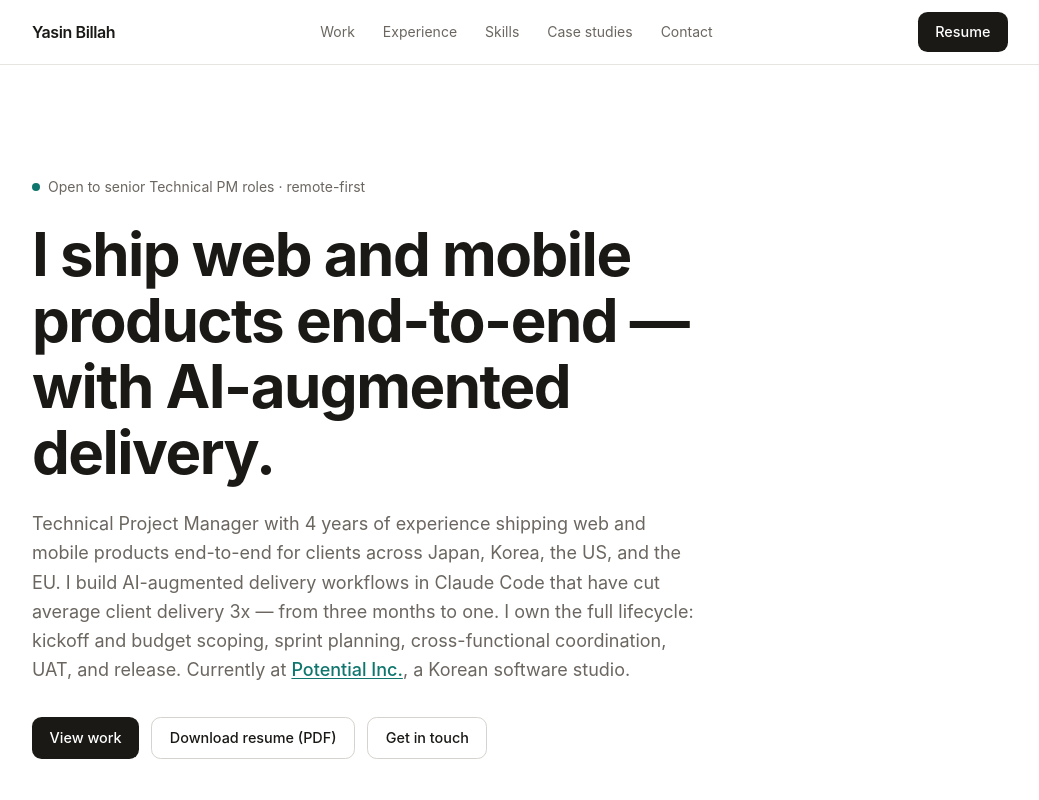
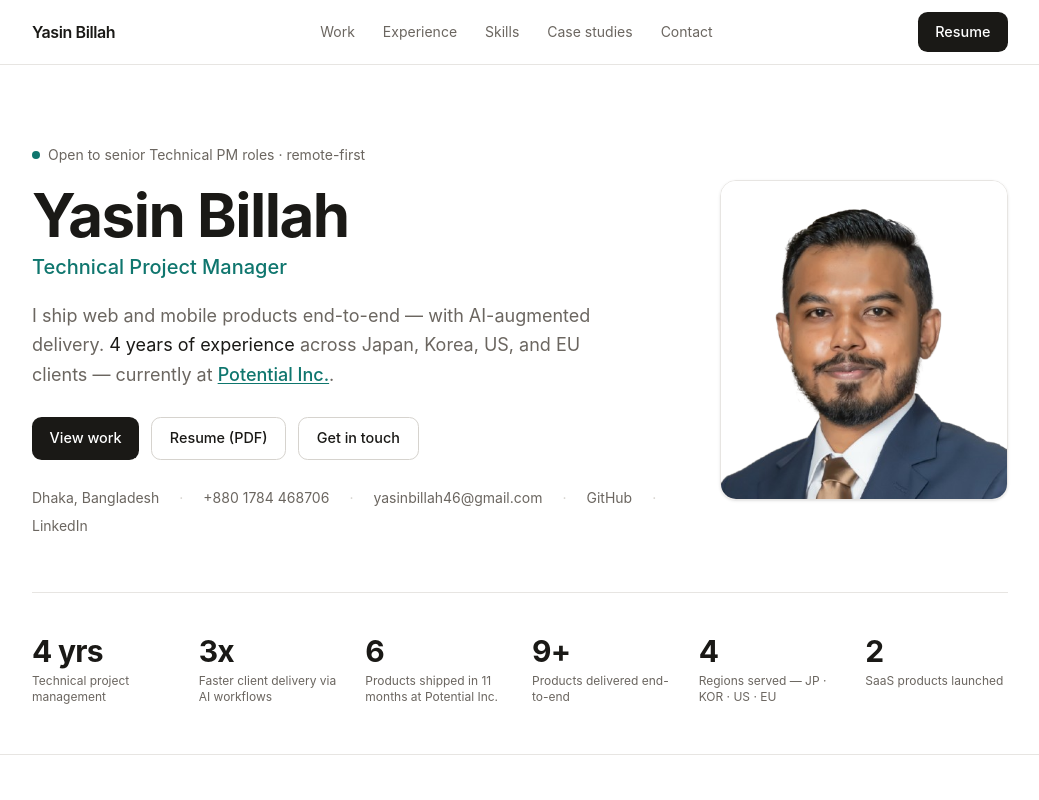
Before and after one commit to yasin29/portfolio, a Next.js app: page / in a window 1280 px wide. Shown: the top 800 px of the page, without its empty margins (120-1159 px from the left). Built offline with nearby package versions, Linux system fonts and the light colour scheme.

Commit message:
Hero: profile photo, name banner, full CV contact details; resume opens in new tab

```diff
--- a/src/app/page.tsx
+++ b/src/app/page.tsx
@@ -157,7 +157,10 @@ export default function Home() {
             <a href={profile.socials.linkedin} target="_blank" rel="noreferrer" className="btn btn-ghost">
               LinkedIn
             </a>
-            <a href={profile.resume} className="btn btn-ghost">
+            <a href={profile.socials.github} target="_blank" rel="noreferrer" className="btn btn-ghost">
+              GitHub
+            </a>
+            <a href={profile.resume} target="_blank" rel="noreferrer" className="btn btn-ghost">
               Resume (PDF)
             </a>
           </div>
--- a/src/components/Hero.tsx
+++ b/src/components/Hero.tsx
@@ -1,8 +1,14 @@
-import { profile, highlights } from '@/lib/profile';
+import Image from 'next/image';
+import { profile, highlights, basePath } from '@/lib/profile';
 
 export default function Hero() {
+  const tel = `tel:${profile.phone.replace(/\s+/g, '')}`;
+
   return (
-    <section className="container-page pt-20 pb-12 md:pt-28">
+    <section className="container-page pt-14 pb-12 md:pt-20">
+      <div className="grid items-center gap-10 md:grid-cols-[1fr_auto] md:gap-14">
+        {/* intro text */}
+        <div className="order-2 md:order-1">
           <div className="flex items-center gap-2 text-sm text-[var(--muted)]">
             <span className="relative flex h-2 w-2">
               <span className="absolute inline-flex h-full w-full animate-ping rounded-full bg-[var(--accent)] opacity-60" />
@@ -11,13 +17,17 @@ export default function Hero() {
             {profile.availability}
           </div>
 
-      <h1 className="mt-6 max-w-3xl text-4xl font-bold leading-[1.1] tracking-tight md:text-6xl">
-        {profile.tagline}
+          <h1 className="mt-5 text-5xl font-bold tracking-tight md:text-6xl">
+            {profile.name}
           </h1>
+          <p className="mt-2 text-lg font-medium text-[var(--accent)] md:text-xl">
+            {profile.role}
+          </p>
 
-      <p className="mt-6 max-w-2xl text-lg leading-relaxed text-[var(--muted)]">
-        {profile.intro}{' '}
-        Currently at{' '}
+          <p className="mt-5 max-w-xl text-lg leading-relaxed text-[var(--muted)]">
+            {profile.tagline}{' '}
+            <span className="text-[var(--foreground)]">4 years of experience</span>{' '}
+            across Japan, Korea, US, and EU clients — currently at{' '}
             <a
               href={profile.currentlyAt.url}
               target="_blank"
@@ -26,19 +36,57 @@ export default function Hero() {
             >
               {profile.currentlyAt.company}
             </a>
-        , {profile.currentlyAt.note}.
+            .
           </p>
 
-      <div className="mt-8 flex flex-wrap gap-3">
+          {/* CTAs */}
+          <div className="mt-7 flex flex-wrap gap-3">
             <a href="#work" className="btn btn-primary">
               View work
             </a>
-        <a href={profile.resume} className="btn btn-ghost">
-          Download resume (PDF)
+            <a href={profile.resume} target="_blank" rel="noreferrer" className="btn btn-ghost">
+              Resume (PDF)
             </a>
             <a href={`mailto:${profile.email}`} className="btn btn-ghost">
               Get in touch
             </a>
+          </div>
+
+          {/* contact details from CV */}
+          <div className="mt-7 flex flex-wrap gap-x-5 gap-y-2 text-sm text-[var(--muted)]">
+            <span>{profile.location}</span>
+            <span aria-hidden className="text-[var(--border-strong)]">·</span>
+            <a href={tel} className="hover:text-[var(--accent)]">
+              {profile.phone}
+            </a>
+            <span aria-hidden className="text-[var(--border-strong)]">·</span>
+            <a href={`mailto:${profile.email}`} className="hover:text-[var(--accent)]">
+              {profile.email}
+            </a>
+            <span aria-hidden className="text-[var(--border-strong)]">·</span>
+            <a href={profile.socials.github} target="_blank" rel="noreferrer" className="hover:text-[var(--accent)]">
+              GitHub
+            </a>
+            <span aria-hidden className="text-[var(--border-strong)]">·</span>
+            <a href={profile.socials.linkedin} target="_blank" rel="noreferrer" className="hover:text-[var(--accent)]">
+              LinkedIn
+            </a>
+          </div>
+        </div>
+
+        {/* photo */}
+        <div className="order-1 justify-self-center md:order-2 md:justify-self-end">
+          <div className="relative h-60 w-60 overflow-hidden rounded-2xl border border-[var(--border)] shadow-sm sm:h-72 sm:w-72 md:h-80 md:w-72">
+            <Image
+              src={`${basePath}/yasin-billah.png`}
+              alt={`${profile.name} — ${profile.role}`}
+              fill
+              priority
+              sizes="(max-width: 768px) 15rem, 18rem"
+              className="object-cover object-top"
+            />
+          </div>
+        </div>
       </div>
 
       {/* metric strip */}
--- a/src/components/Nav.tsx
+++ b/src/components/Nav.tsx
@@ -25,7 +25,7 @@ export default function Nav() {
           ))}
         </nav>
 
-        <a href={profile.resume} className="btn btn-primary text-sm">
+        <a href={profile.resume} target="_blank" rel="noreferrer" className="btn btn-primary text-sm">
           Resume
         </a>
       </div>
--- a/src/lib/profile.ts
+++ b/src/lib/profile.ts
@@ -2,7 +2,9 @@
 // Source of truth: Yasin Billah CV (2026-06-17). Defensible facts only.
 
 // Set at build time (e.g. "/portfolio" for GitHub Pages project sites); empty in dev/Vercel.
-const BASE_PATH = process.env.NEXT_PUBLIC_BASE_PATH ?? '';
+// Exported so components can prefix static asset URLs (next/image doesn't do this for
+// unoptimized sources under a basePath).
+export const basePath = process.env.NEXT_PUBLIC_BASE_PATH ?? '';
 
 export const profile = {
   name: 'Yasin Billah',
@@ -12,7 +14,7 @@ export const profile = {
   timezone: 'Remote · GMT+6',
   email: 'yasinbillah46@gmail.com',
   phone: '+880 1784 468706',
-  resume: `${BASE_PATH}/Yasin-Billah-Resume.pdf`,
+  resume: `${basePath}/Yasin-Billah-Resume.pdf`,
   socials: {
     linkedin: 'https://linkedin.com/in/yasin-billah',
     github: 'https://github.com/yasin29',
```
Also changed, not shown: public/yasin-billah.png (added). Lines whose indentation alone changed are shown as unchanged.
